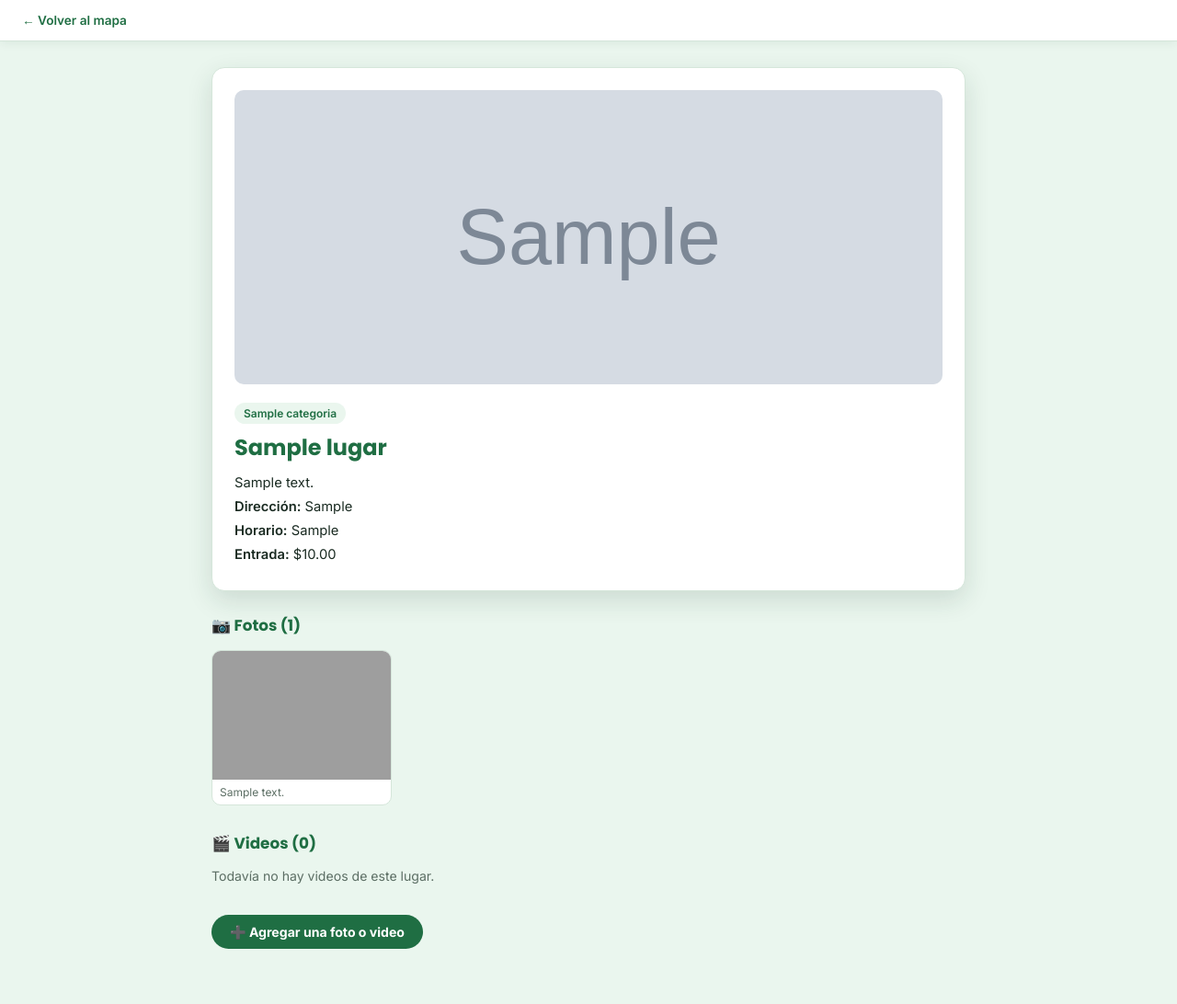
After one commit to Ana05509/CENTROS_-RECREATIVOS, a Django app: page /lugar/1/ in a window 1280 px wide. The commit adds this page. Shown: the whole page at 92% size. Run offline with Django 5.2, Linux system fonts and the light colour scheme; tables that the repository leaves empty hold one stand-in row (values such as "Sample post"); grey boxes marked "Sample" are stand-in pictures; grey boxes are pictures that could not be loaded.

Commit message:
Agregar galeria de fotos y videos por lugar (varios cada uno)
- Nuevo modelo lugares.Multimedia: varias fotos y videos por Lugar
  (a diferencia de Lugar.imagen, que es una sola portada). Video via
  archivo subido o link de YouTube (se extrae el ID y se arma la URL
  de embed con la propiedad youtube_embed_url).
- Sigue el mismo patron de moderacion que Lugar/Evento: lo que llega
  por el formulario publico queda con aprobado=False hasta que un
  admin lo revisa (reutiliza las acciones marcar_aprobado/marcar_no_aprobado
  ya existentes).
- Nueva pagina /lugar/<id>/: ficha del lugar con galeria de fotos
  (grid) y videos (embed de YouTube o <video> si es archivo), mas un
  boton 'Agregar una foto o video'.
- /sugerir/ gana un tercer tab '📷 Foto o video'; si se llega con
  ?lugar=<id> (desde el boton de la ficha) precarga ese lugar y abre
  ese tab directamente.
- El popup de cada Lugar en el mapa ahora enlaza a su ficha, mostrando
  cuantas fotos/videos aprobados tiene.

Probado de punta a punta con curl: subida de foto por multipart queda
pendiente y oculta -> se aprueba -> aparece en la galeria; video por
link de YouTube igual, con el iframe de embed renderizando el ID
correcto; formulario sin archivo cuando tipo=foto rechaza con error
en vez de crear el registro. Verificado con manage.py check y
'node --check' sobre el JS del mapa.

Co-Authored-By: Claude Sonnet 5 <noreply@anthropic.com>

```diff
--- /dev/null
+++ b/lugares/templates/lugares/detalle.html
@@ -0,0 +1,246 @@
+<!DOCTYPE html>
+<html lang="es">
+<head>
+    <meta charset="UTF-8">
+    <meta name="viewport" content="width=device-width, initial-scale=1.0">
+    <title>{{ lugar.nombre }} — Mapa Recreativo de La Maná</title>
+    <link rel="preconnect" href="https://fonts.googleapis.com">
+    <link rel="preconnect" href="https://fonts.gstatic.com" crossorigin>
+    <link href="https://fonts.googleapis.com/css2?family=Poppins:wght@600;700&family=Inter:wght@400;500;600;700&display=swap" rel="stylesheet">
+    <style>
+        :root {
+            --verde-oscuro: #1f6e43;
+            --verde: #2e8b57;
+            --verde-claro: #eaf6ee;
+            --texto: #1a2b22;
+            --texto-suave: #5c6e64;
+            --borde: #d5e6da;
+            --sombra: 0 2px 10px rgba(20, 60, 40, 0.07);
+            --sombra-fuerte: 0 10px 28px rgba(20, 60, 40, 0.14);
+            --fuente-titulo: "Poppins", "Segoe UI", Arial, sans-serif;
+        }
+        * { box-sizing: border-box; }
+        body {
+            margin: 0;
+            font-family: "Inter", "Segoe UI", Arial, sans-serif;
+            color: var(--texto);
+            background: var(--verde-claro);
+        }
+        nav {
+            position: sticky;
+            top: 0;
+            z-index: 10;
+            display: flex;
+            align-items: center;
+            justify-content: space-between;
+            padding: 14px 24px;
+            background: #fff;
+            border-bottom: 1px solid var(--borde);
+            box-shadow: var(--sombra);
+        }
+        nav a {
+            font-size: 0.85rem;
+            font-weight: 600;
+            color: var(--verde-oscuro);
+            text-decoration: none;
+        }
+        main {
+            max-width: 860px;
+            margin: 0 auto;
+            padding: 28px 20px 60px;
+        }
+        .encabezado {
+            background: #fff;
+            border: 1px solid var(--borde);
+            border-radius: 14px;
+            box-shadow: var(--sombra-fuerte);
+            padding: 24px;
+            margin-bottom: 24px;
+        }
+        .encabezado .categoria {
+            display: inline-block;
+            font-size: 0.75rem;
+            font-weight: 600;
+            color: var(--verde-oscuro);
+            background: var(--verde-claro);
+            padding: 4px 10px;
+            border-radius: 12px;
+            margin-bottom: 8px;
+        }
+        .encabezado h1 {
+            font-family: var(--fuente-titulo);
+            font-size: 1.5rem;
+            margin: 0 0 10px;
+            color: var(--verde-oscuro);
+        }
+        .encabezado p {
+            margin: 4px 0;
+            font-size: 0.92rem;
+            line-height: 1.5;
+        }
+        .encabezado .etiqueta {
+            font-weight: 600;
+        }
+        .encabezado img.portada {
+            width: 100%;
+            max-height: 320px;
+            object-fit: cover;
+            border-radius: 10px;
+            margin-bottom: 16px;
+        }
+        .seccion {
+            margin-bottom: 28px;
+        }
+        .seccion h2 {
+            font-family: var(--fuente-titulo);
+            font-size: 1.05rem;
+            color: var(--verde-oscuro);
+            margin: 0 0 14px;
+        }
+        .galeria {
+            display: grid;
+            grid-template-columns: repeat(auto-fill, minmax(160px, 1fr));
+            gap: 12px;
+        }
+        .galeria figure {
+            margin: 0;
+            background: #fff;
+            border: 1px solid var(--borde);
+            border-radius: 10px;
+            overflow: hidden;
+            transition: transform 0.15s, box-shadow 0.15s;
+        }
+        .galeria figure:hover {
+            transform: translateY(-3px);
+            box-shadow: var(--sombra-fuerte);
+        }
+        .galeria img {
+            width: 100%;
+            height: 140px;
+            object-fit: cover;
+            display: block;
+        }
+        .galeria figcaption {
+            font-size: 0.75rem;
+            color: var(--texto-suave);
+            padding: 6px 8px;
+        }
+        .videos {
+            display: grid;
+            grid-template-columns: repeat(auto-fill, minmax(260px, 1fr));
+            gap: 16px;
+        }
+        .video-item {
+            background: #fff;
+            border: 1px solid var(--borde);
+            border-radius: 10px;
+            overflow: hidden;
+        }
+        .video-item .marco {
+            position: relative;
+            padding-top: 56.25%;
+            background: #000;
+        }
+        .video-item .marco iframe,
+        .video-item .marco video {
+            position: absolute;
+            top: 0; left: 0;
+            width: 100%; height: 100%;
+            border: none;
+        }
+        .video-item figcaption {
+            font-size: 0.78rem;
+            color: var(--texto-suave);
+            padding: 8px 10px;
+            margin: 0;
+        }
+        .vacio {
+            font-size: 0.88rem;
+            color: var(--texto-suave);
+        }
+        .cta-agregar {
+            display: inline-block;
+            margin-top: 6px;
+            text-decoration: none;
+            font-weight: 700;
+            font-size: 0.88rem;
+            color: #fff;
+            background: var(--verde-oscuro);
+            padding: 10px 20px;
+            border-radius: 22px;
+            transition: transform 0.15s, opacity 0.15s;
+        }
+        .cta-agregar:hover {
+            transform: translateY(-2px);
+            opacity: 0.92;
+        }
+        @media (max-width: 560px) {
+            main { padding: 20px 14px 48px; }
+            .encabezado { padding: 18px; }
+            .encabezado h1 { font-size: 1.3rem; }
+        }
+    </style>
+</head>
+<body>
+    <nav>
+        <a href="{% url 'lugares:mapa' %}">← Volver al mapa</a>
+    </nav>
+    <main>
+        <div class="encabezado">
+            {% if lugar.imagen %}
+                <img class="portada" src="{{ lugar.imagen.url }}" alt="{{ lugar.nombre }}">
+            {% endif %}
+            <span class="categoria">{{ lugar.categoria.nombre }}</span>
+            <h1>{{ lugar.nombre }}</h1>
+            <p>{{ lugar.descripcion }}</p>
+            <p><span class="etiqueta">Dirección:</span> {{ lugar.direccion }}</p>
+            {% if lugar.horario %}<p><span class="etiqueta">Horario:</span> {{ lugar.horario }}</p>{% endif %}
+            <p><span class="etiqueta">Entrada:</span>
+                {% if lugar.costo_entrada > 0 %}${{ lugar.costo_entrada }}{% else %}Gratis{% endif %}
+            </p>
+        </div>
+
+        <div class="seccion">
+            <h2>📷 Fotos ({{ fotos|length }})</h2>
+            {% if fotos %}
+                <div class="galeria">
+                    {% for foto in fotos %}
+                        <figure>
+                            <a href="{{ foto.archivo.url }}" target="_blank" rel="noopener">
+                                <img src="{{ foto.archivo.url }}" alt="{{ foto.descripcion|default:lugar.nombre }}" loading="lazy">
+                            </a>
+                            {% if foto.descripcion %}<figcaption>{{ foto.descripcion }}</figcaption>{% endif %}
+                        </figure>
+                    {% endfor %}
+                </div>
+            {% else %}
+                <p class="vacio">Todavía no hay fotos de este lugar.</p>
+            {% endif %}
+        </div>
+
+        <div class="seccion">
+            <h2>🎬 Videos ({{ videos|length }})</h2>
+            {% if videos %}
+                <div class="videos">
+                    {% for video in videos %}
+                        <div class="video-item">
+                            <div class="marco">
+                                {% if video.youtube_embed_url %}
+                                    <iframe src="{{ video.youtube_embed_url }}" title="{{ video.descripcion|default:lugar.nombre }}" allowfullscreen loading="lazy"></iframe>
+                                {% elif video.archivo %}
+                                    <video src="{{ video.archivo.url }}" controls preload="metadata"></video>
+                                {% endif %}
+                            </div>
+                            {% if video.descripcion %}<figcaption>{{ video.descripcion }}</figcaption>{% endif %}
+                        </div>
+                    {% endfor %}
+                </div>
+            {% else %}
+                <p class="vacio">Todavía no hay videos de este lugar.</p>
+            {% endif %}
+        </div>
+
+        <a class="cta-agregar" href="{% url 'lugares:sugerir' %}?lugar={{ lugar.id }}">➕ Agregar una foto o video</a>
+    </main>
+</body>
+</html>
--- a/lugares/urls.py
+++ b/lugares/urls.py
@@ -8,4 +8,5 @@ urlpatterns = [
     path("", views.inicio, name="inicio"),
     path("mapa/", views.mapa, name="mapa"),
     path("sugerir/", views.sugerir, name="sugerir"),
+    path("lugar/<int:lugar_id>/", views.detalle_lugar, name="detalle"),
 ]
--- a/lugares/views.py
+++ b/lugares/views.py
@@ -2,13 +2,14 @@ import json
 
 from django.contrib import messages
 from django.core.serializers.json import DjangoJSONEncoder
-from django.shortcuts import redirect, render
+from django.shortcuts import get_object_or_404, redirect, render
+from django.urls import reverse
 
 from mapas.models import PuntoInteres
 from rutas.models import Ruta
 
-from .forms import SugerenciaEventoForm, SugerenciaLugarForm
-from .models import Categoria, Lugar
+from .forms import SugerenciaEventoForm, SugerenciaLugarForm, SugerenciaMultimediaForm
+from .models import Categoria, Lugar, TipoMultimedia
 
 # Centro aproximado del cantón La Maná, usado cuando no hay lugares que centrar.
 CENTRO_LA_MANA = {"lat": -0.9431, "lng": -79.2312}
@@ -43,6 +44,8 @@ def mapa(request):
             "costo_entrada": str(lugar.costo_entrada),
             "categoria": lugar.categoria.nombre,
             "imagen": lugar.imagen.url if lugar.imagen else None,
+            "detalle_url": reverse("lugares:detalle", args=[lugar.id]),
+            "multimedia_count": lugar.multimedia.filter(aprobado=True).count(),
         }
         for lugar in lugares
     ]
@@ -88,13 +91,28 @@ def mapa(request):
     return render(request, "lugares/mapa.html", context)
 
 
+def detalle_lugar(request, lugar_id):
+    """Ficha de un lugar con su galería de fotos y videos aprobados."""
+    lugar = get_object_or_404(Lugar, pk=lugar_id, aprobado=True)
+    fotos = lugar.multimedia.filter(aprobado=True, tipo=TipoMultimedia.FOTO)
+    videos = lugar.multimedia.filter(aprobado=True, tipo=TipoMultimedia.VIDEO)
+    context = {"lugar": lugar, "fotos": fotos, "videos": videos}
+    return render(request, "lugares/detalle.html", context)
+
+
 def sugerir(request):
-    """Formulario público para proponer un lugar o un evento nuevo.
-    Queda pendiente de aprobación (aprobado=False) hasta que el admin
-    lo revisa desde el panel de administración."""
+    """Formulario público para proponer un lugar, un evento, o una foto/video
+    para un lugar ya existente. Queda pendiente de aprobación (aprobado=False)
+    hasta que el admin lo revisa desde el panel de administración."""
+    lugar_preseleccionado = request.GET.get("lugar")
+
     lugar_form = SugerenciaLugarForm(prefix="lugar")
     evento_form = SugerenciaEventoForm(prefix="evento")
-    tipo_activo = "lugar"
+    multimedia_form = SugerenciaMultimediaForm(
+        prefix="multimedia",
+        initial={"lugar": lugar_preseleccionado} if lugar_preseleccionado else None,
+    )
+    tipo_activo = "multimedia" if lugar_preseleccionado else "lugar"
 
     if request.method == "POST":
         # Honeypot: campo oculto que solo un bot llenaría.
@@ -102,7 +120,6 @@ def sugerir(request):
             return redirect("lugares:sugerir")
 
         tipo_activo = request.POST.get("tipo", "lugar")
-
         autor = request.user if request.user.is_authenticated else None
 
         if tipo_activo == "evento":
@@ -115,6 +132,18 @@ def sugerir(request):
                 messages.success(
                     request,
                     "¡Gracias! Tu evento fue enviado y quedará visible apenas sea revisado.",
+                )
+                return redirect("lugares:sugerir")
+        elif tipo_activo == "multimedia":
+            multimedia_form = SugerenciaMultimediaForm(request.POST, request.FILES, prefix="multimedia")
+            if multimedia_form.is_valid():
+                media = multimedia_form.save(commit=False)
+                media.aprobado = False
+                media.creado_por = autor
+                media.save()
+                messages.success(
+                    request,
+                    "¡Gracias! Tu foto/video fue enviado y quedará visible apenas sea revisado.",
                 )
                 return redirect("lugares:sugerir")
         else:
@@ -133,6 +162,7 @@ def sugerir(request):
     context = {
         "lugar_form": lugar_form,
         "evento_form": evento_form,
+        "multimedia_form": multimedia_form,
         "tipo_activo": tipo_activo,
     }
     return render(request, "lugares/sugerir.html", context)
```
Also changed, not shown: lugares/admin.py (+9 -1 lines), lugares/forms.py (+28 -1 lines), lugares/models.py (+62 -1 lines), lugares/templates/lugares/mapa.html (+10 -0 lines), lugares/templates/lugares/sugerir.html (+35 -0 lines), lugares/migrations/0005_multimedia.py (added).
